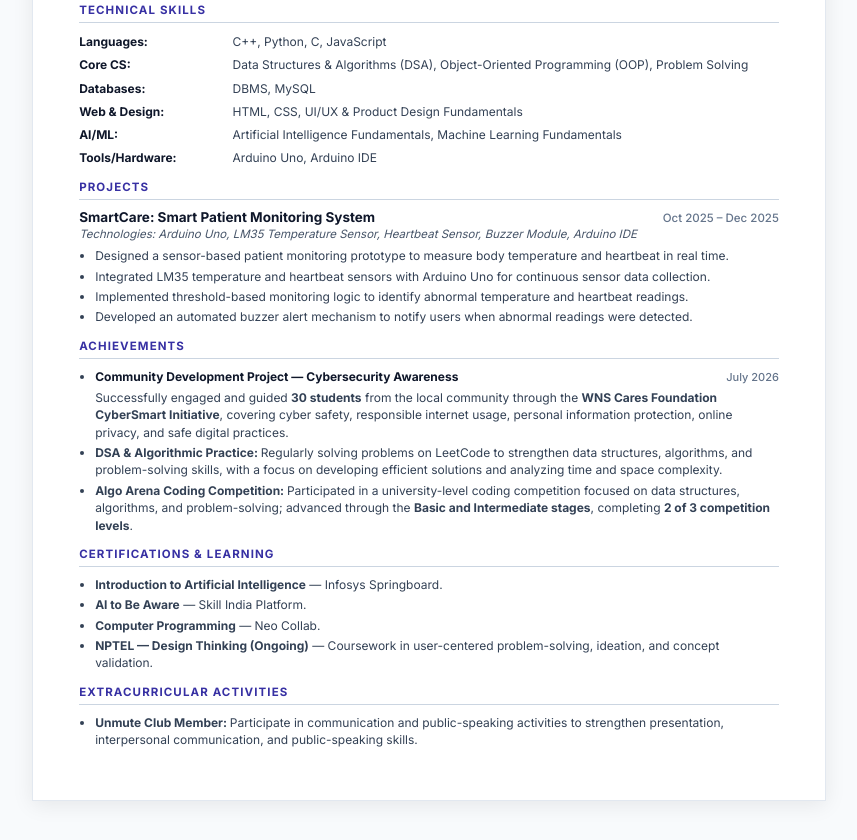
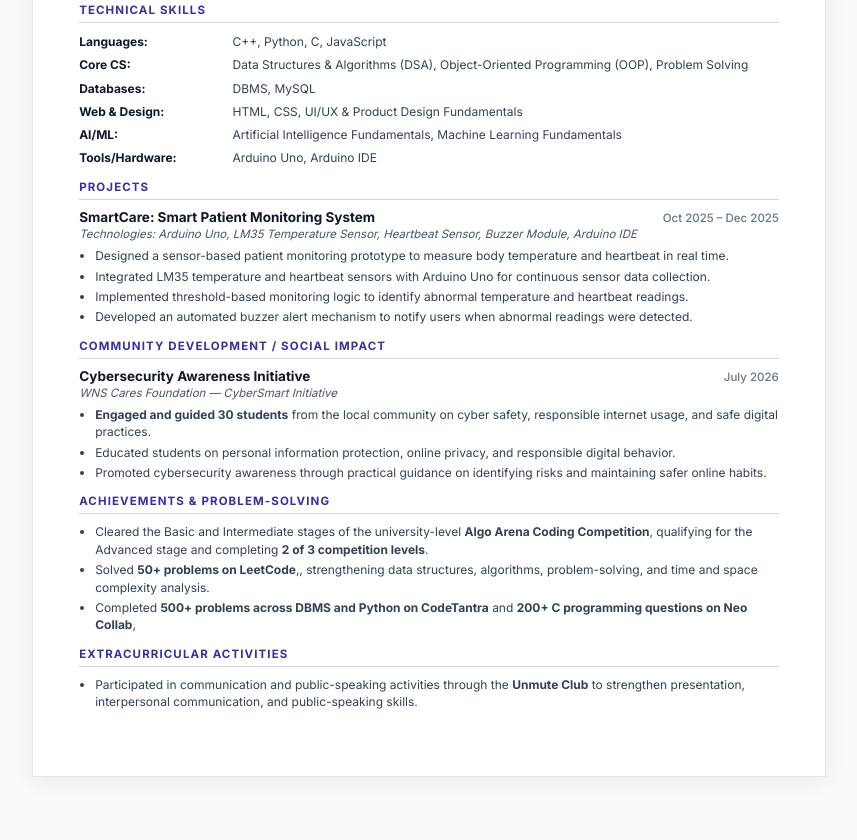
Before and after one commit to himaanshii01/himanshi-portfolio, a plain HTML site: page resume.html in a window 1280 px wide. Shown: the part 386-1226 px from the top of the page, without its empty margins (211-1068 px from the left). After the commit the page ends 1203 px from the top, so only its background shows below. Drawn offline with Linux system fonts and the light colour scheme.

Commit message:
Add files via upload

```diff
--- a/resume.html
+++ b/resume.html
@@ -235,40 +235,6 @@
   }
 
   /* ==============================
-     ACHIEVEMENT HEADER
-     ============================== */
-
-  .achievement-header {
-    display: flex;
-    justify-content: space-between;
-    align-items: baseline;
-    gap: 15px;
-    margin-bottom: 3px;
-  }
-
-  .achievement-title {
-    font-size: 12px;
-    font-weight: 700;
-    color: #0F172A;
-  }
-
-  .achievement-date {
-    font-size: 11px;
-    color: #64748B;
-    font-weight: 500;
-    white-space: nowrap;
-  }
-
-  /* ==============================
-     COMPACT CERTIFICATIONS
-     ============================== */
-
-  .certifications li {
-    line-height: 1.3;
-    margin-bottom: 2px;
-  }
-
-  /* ==============================
      MOBILE RESPONSIVE
      ============================== */
 
@@ -303,10 +269,6 @@
 
     .school-name {
       font-size: 11px;
-    }
-
-    .achievement-header {
-      gap: 8px;
     }
 
   }
@@ -445,8 +407,6 @@
 
     <div class="school-education">
 
-      <!-- CLASS 12 -->
-
       <div class="school-item">
 
         <div class="school-header">
@@ -473,8 +433,6 @@
 
       </div>
 
-
-      <!-- CLASS 10 -->
 
       <div class="school-item">
 
@@ -593,6 +551,9 @@
       Projects
     </div>
 
+
+    <!-- SMARTCARE -->
+
     <div class="item-header">
 
       <span class="item-title">
@@ -606,10 +567,8 @@
     </div>
 
     <div class="item-subtext">
-
       Technologies: Arduino Uno, LM35 Temperature Sensor,
       Heartbeat Sensor, Buzzer Module, Arduino IDE
-
     </div>
 
     <ul class="bullets">
@@ -640,72 +599,46 @@
 
 
   <!-- ==========================================
-       ACHIEVEMENTS
+       COMMUNITY DEVELOPMENT / SOCIAL IMPACT
        ========================================== -->
 
   <div class="section">
 
     <div class="section-title">
-      Achievements
+      Community Development / Social Impact
     </div>
 
-    <ul class="bullets">
+    <div class="item-header">
 
-
-      <!-- CDP -->
-
-      <li>
-
-        <div class="achievement-header">
-
-          <span class="achievement-title">
-            Community Development Project — Cybersecurity Awareness
+      <span class="item-title">
+        Cybersecurity Awareness Initiative
       </span>
 
-          <span class="achievement-date">
+      <span class="item-date">
         July 2026
       </span>
 
     </div>
 
-        Successfully engaged and guided <strong>30 students</strong>
-        from the local community through the
-        <strong>WNS Cares Foundation CyberSmart Initiative</strong>,
-        covering cyber safety, responsible internet usage,
-        personal information protection, online privacy,
-        and safe digital practices.
+    <div class="item-subtext">
+      WNS Cares Foundation — CyberSmart Initiative
+    </div>
 
+    <ul class="bullets">
+
+      <li>
+        <strong>Engaged and guided 30 students</strong> from the local community
+        on cyber safety, responsible internet usage, and safe digital practices.
       </li>
 
-
-      <!-- DSA -->
+      <li>
+        Educated students on personal information protection,
+        online privacy, and responsible digital behavior.
+      </li>
 
       <li>
-
-        <strong>
-          DSA & Algorithmic Practice:
-        </strong>
-
-        Regularly solving problems on LeetCode to strengthen data structures,
-        algorithms, and problem-solving skills, with a focus on developing
-        efficient solutions and analyzing time and space complexity.
-
-      </li>
-
-
-      <!-- ALGO ARENA -->
-
-      <li>
-
-        <strong>
-          Algo Arena Coding Competition:
-        </strong>
-
-        Participated in a university-level coding competition focused on
-        data structures, algorithms, and problem-solving; advanced through
-        the <strong>Basic and Intermediate stages</strong>,
-        completing <strong>2 of 3 competition levels</strong>.
-
+        Promoted cybersecurity awareness through practical
+        guidance on identifying risks and maintaining safer online habits.
       </li>
 
     </ul>
@@ -714,36 +647,32 @@
 
 
   <!-- ==========================================
-       CERTIFICATIONS & LEARNING
+       ACHIEVEMENTS & PROBLEM-SOLVING
        ========================================== -->
 
-  <div class="section certifications">
+  <div class="section">
 
     <div class="section-title">
-      Certifications & Learning
+      Achievements & Problem-Solving
     </div>
 
     <ul class="bullets">
 
       <li>
-        <strong>Introduction to Artificial Intelligence</strong> —
-        Infosys Springboard.
+        Cleared the Basic and Intermediate stages of the university-level
+<strong>Algo Arena Coding Competition</strong>, qualifying for the Advanced
+stage and completing <strong>2 of 3 competition levels</strong>.
       </li>
 
       <li>
-        <strong>AI to Be Aware</strong> —
-        Skill India Platform.
+        Solved <strong>50+ problems on LeetCode</strong>,,
+        strengthening data structures, algorithms, problem-solving,
+        and time and space complexity analysis.
       </li>
 
       <li>
-        <strong>Computer Programming</strong> —
-        Neo Collab.
-      </li>
-
-      <li>
-        <strong>NPTEL — Design Thinking (Ongoing)</strong> —
-        Coursework in user-centered problem-solving, ideation,
-        and concept validation.
+        Completed <strong>500+ problems across DBMS and Python on CodeTantra</strong>
+and <strong>200+ C programming questions on Neo Collab</strong>,
       </li>
 
     </ul>
@@ -764,15 +693,8 @@
     <ul class="bullets">
 
       <li>
-
-        <strong>
-          Unmute Club Member:
-        </strong>
-
-        Participate in communication and public-speaking activities
-        to strengthen presentation, interpersonal communication,
-        and public-speaking skills.
-
+        Participated in communication and public-speaking
+activities through the <strong>Unmute Club</strong> to strengthen presentation, interpersonal communication, and public-speaking skills.
       </li>
 
     </ul>
```
Lines whose indentation alone changed are shown as unchanged.
